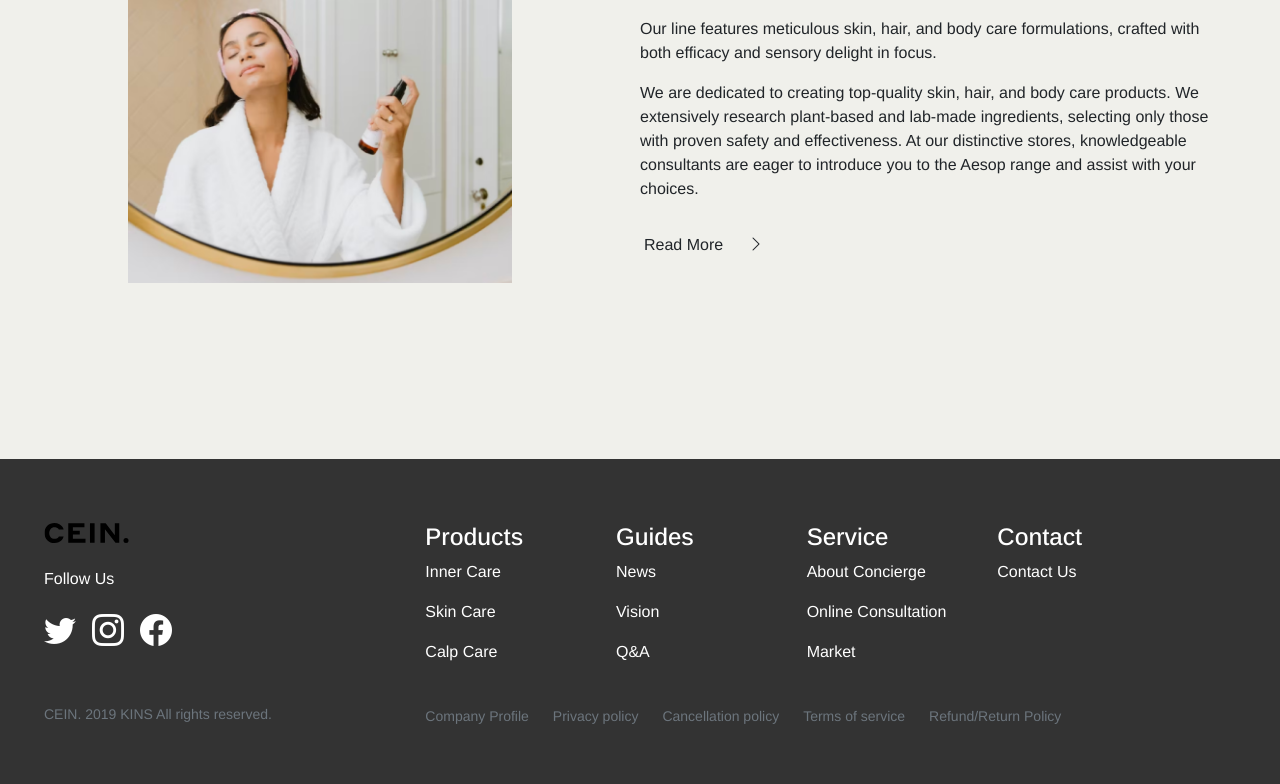
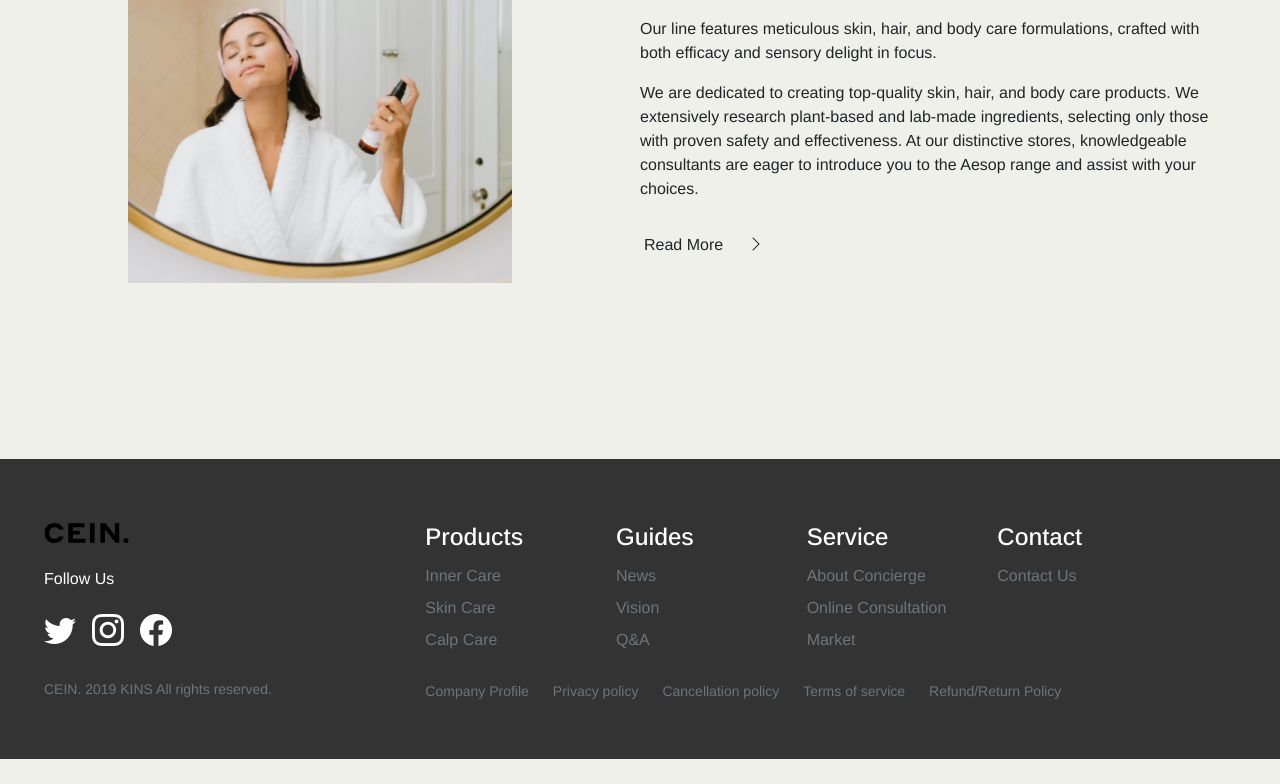
Before and after one commit to 1CL0UD/cein-react, a React (Vite) app: page /blog in a window 1280 px wide. Shown: the part 2838-3622 px from the top of the page. After the commit the page ends 3597 px from the top, so only its background shows below. Built offline with nearby package versions, Linux system fonts and the light colour scheme.

Commit message:
added href to footers and adjusted colors

```diff
--- a/src/components/shared/Footer.tsx
+++ b/src/components/shared/Footer.tsx
@@ -20,27 +20,47 @@ const Footer = () => {
           </div>
           <div className="col-md-8 row d-md-grid d-none order-md-2 order-1">
             <div className="row">
-              <div className="col-3">
-                <h4 className="fs-4">Products</h4>
-                <p>Inner Care</p>
-                <p>Skin Care</p>
-                <p>Calp Care</p>
+              <div className="col-3 d-flex flex-column gap-2">
+                <h4 className="fs-4 mb-1">Products</h4>
+                <a href="#" className="text-secondary">
+                  Inner Care
+                </a>
+                <a href="#" className="text-secondary">
+                  Skin Care
+                </a>
+                <a href="#" className="text-secondary">
+                  Calp Care
+                </a>
               </div>
-              <div className="col-3">
-                <h4 className="fs-4">Guides</h4>
-                <p>News</p>
-                <p>Vision</p>
-                <p>Q&A</p>
+              <div className="col-3 d-flex flex-column gap-2">
+                <h4 className="fs-4 mb-1">Guides</h4>
+                <a href="#" className="text-secondary">
+                  News
+                </a>
+                <a href="#" className="text-secondary">
+                  Vision
+                </a>
+                <a href="/faq" className="text-secondary">
+                  Q&A
+                </a>
               </div>
-              <div className="col-3">
-                <h4 className="fs-4">Service</h4>
-                <p>About Concierge</p>
-                <p>Online Consultation</p>
-                <p>Market</p>
+              <div className="col-3 d-flex flex-column gap-2">
+                <h4 className="fs-4 mb-1">Service</h4>
+                <a href="#" className="text-secondary">
+                  About Concierge
+                </a>
+                <a href="#" className="text-secondary">
+                  Online Consultation
+                </a>
+                <a href="#" className="text-secondary">
+                  Market
+                </a>
               </div>
-              <div className="col-3">
-                <h4 className="fs-4">Contact</h4>
-                <p>Contact Us</p>
+              <div className="col-3 d-flex flex-column gap-2">
+                <h4 className="fs-4 mb-1">Contact</h4>
+                <a href="#" className="text-secondary">
+                  Contact Us
+                </a>
               </div>
             </div>
           </div>
```
